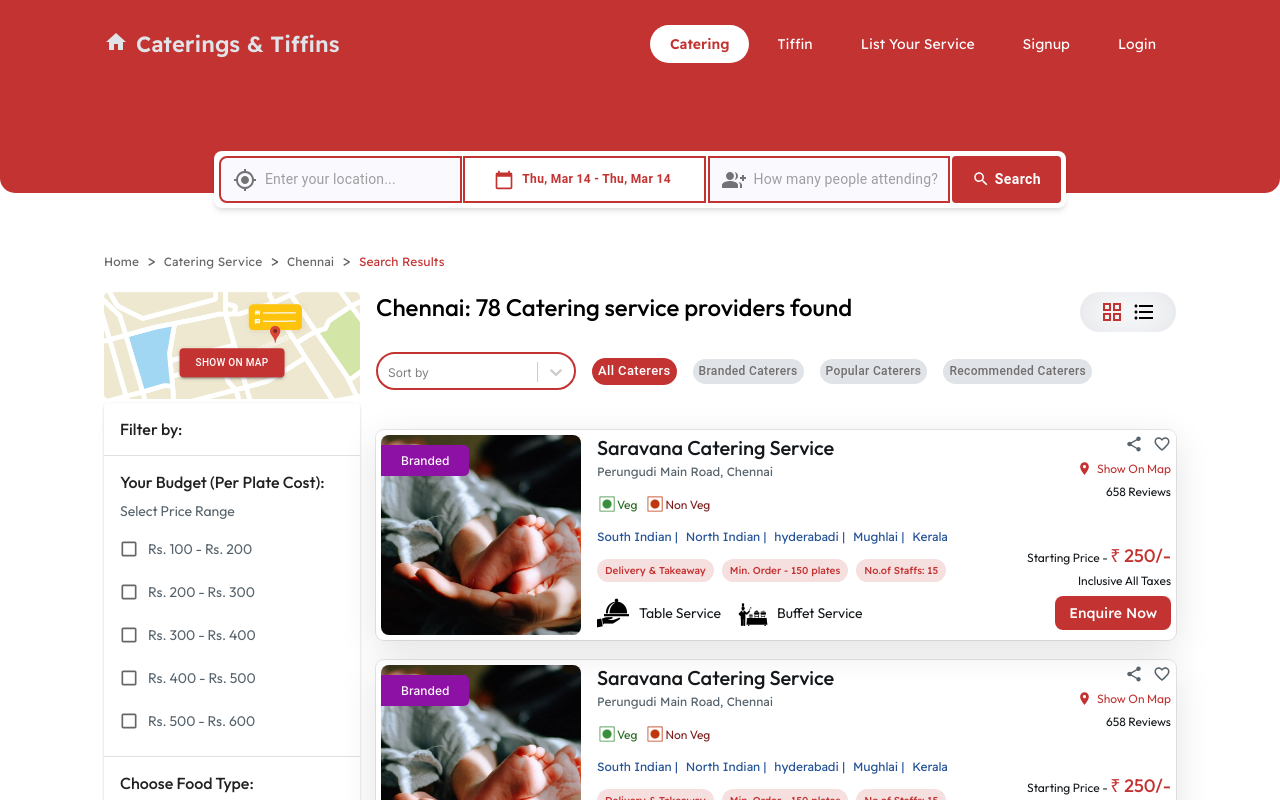
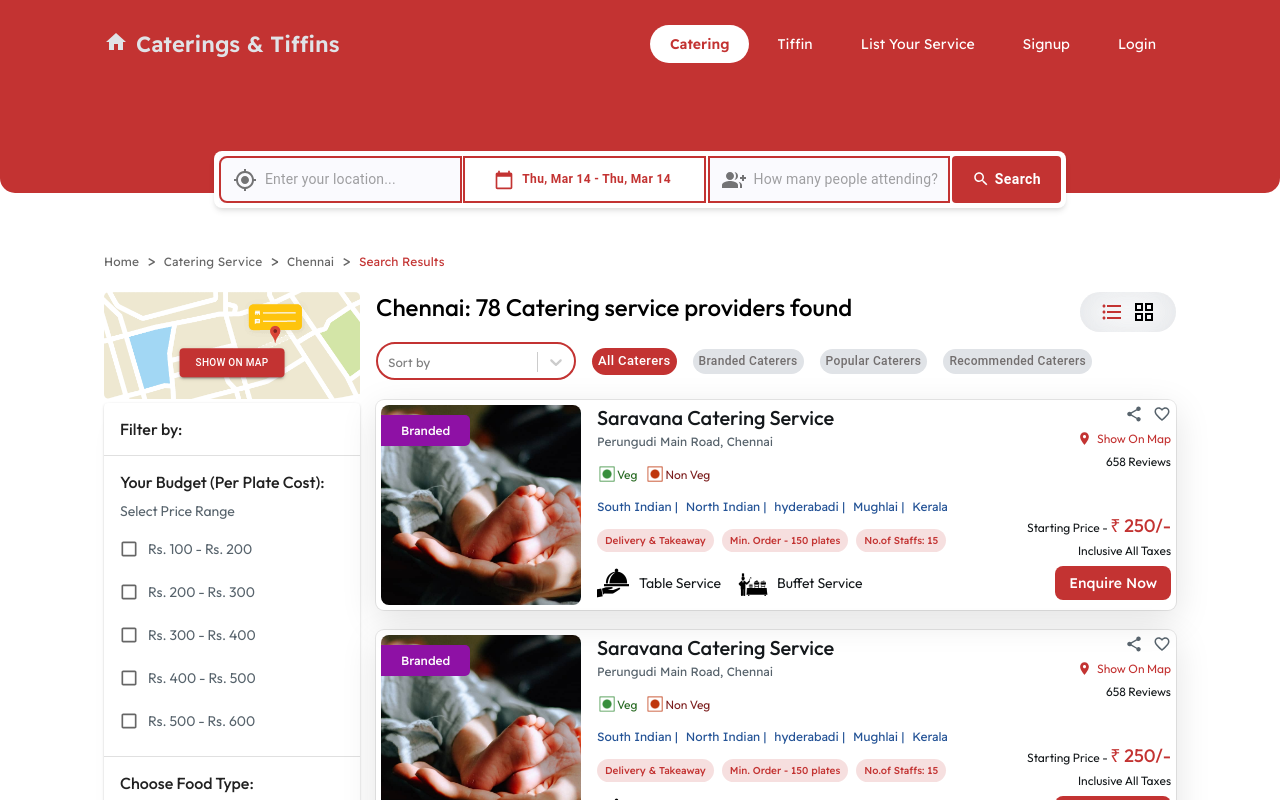
Before and after one commit to prasankumar26/catering-v2, a Next.js app: page /catering-search in a window 1280 px wide. Shown: the top 800 px of the page. Built offline with nearby package versions, Linux system fonts and the light colour scheme.

Commit message:
bug fixes 19

```diff
--- a/app/globals.css
+++ b/app/globals.css
@@ -65,7 +65,7 @@ body {
 
 /* globals  */
 
-body p, a, li, b, strong{
+body p, a, li, b, strong, div{
   font-family: var(--fontPrimary);
 }
 
--- a/components/catering/SelectBox.jsx
+++ b/components/catering/SelectBox.jsx
@@ -43,7 +43,7 @@ const SelectBox = ({ catering }) => {
 
     return (
         <>
-            <Stack direction="row" alignItems="center" flexWrap="wrap" spacing={2} style={{ margin: '20px 0px 40px 0px' }}>
+            <Stack direction="row" alignItems="center" flexWrap="wrap" spacing={2} style={{ margin: '10px 0px 15px 0px' }}>
               <ReactSelectRed text1="Sort by" />
                 <Stack direction="row" alignItems="center" flexWrap="wrap" spacing={2}>
                     <Button size="small" className={'btn-pill btn-pill-active'}>All Caterers</Button>
--- a/components/catering/SwitchSearchResult.jsx
+++ b/components/catering/SwitchSearchResult.jsx
@@ -114,8 +114,8 @@ const SwitchSearchResult = ({checked, setChecked }) => {
         <>
 
             <Stack direction="row" spacing={1} className='grid-list-shadow'>
-                <GridViewIcon  style={{ cursor: 'pointer', color: checked ? '#c33332' : '' }} onClick={()=> setChecked(true)} />
-                <FormatListBulletedIcon style={{ cursor: 'pointer', color: !checked ? '#c33332' : '' }} onClick={()=> setChecked(false)} />
+                <FormatListBulletedIcon style={{ cursor: 'pointer', color: checked ? '#c33332' : '' }} onClick={()=> setChecked(true)} />
+                <GridViewIcon  style={{ cursor: 'pointer', color: !checked ? '#c33332' : '' }} onClick={()=> setChecked(false)} />
             </Stack>
 
             {/* <FormControlLabel onChange={handleChange}
```
